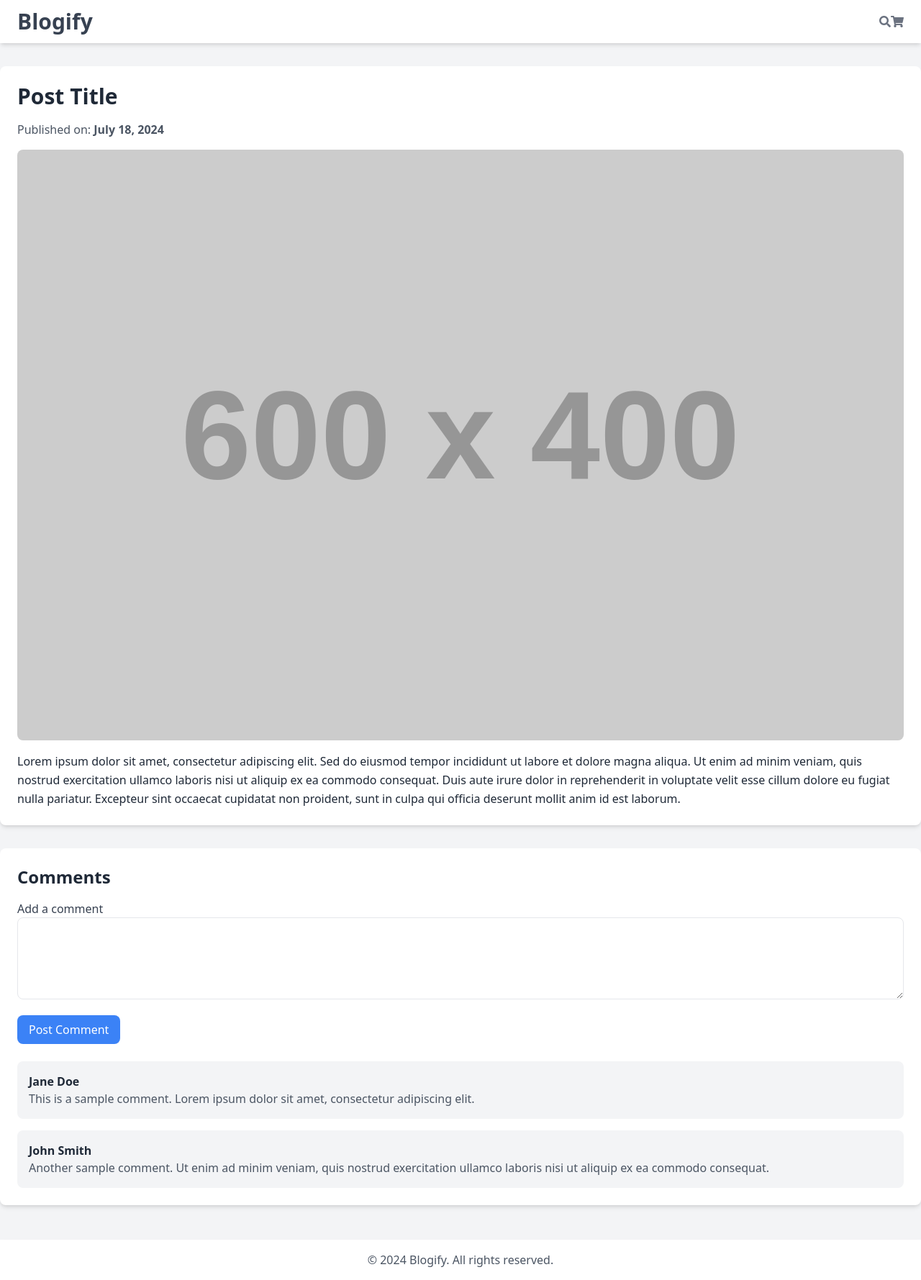
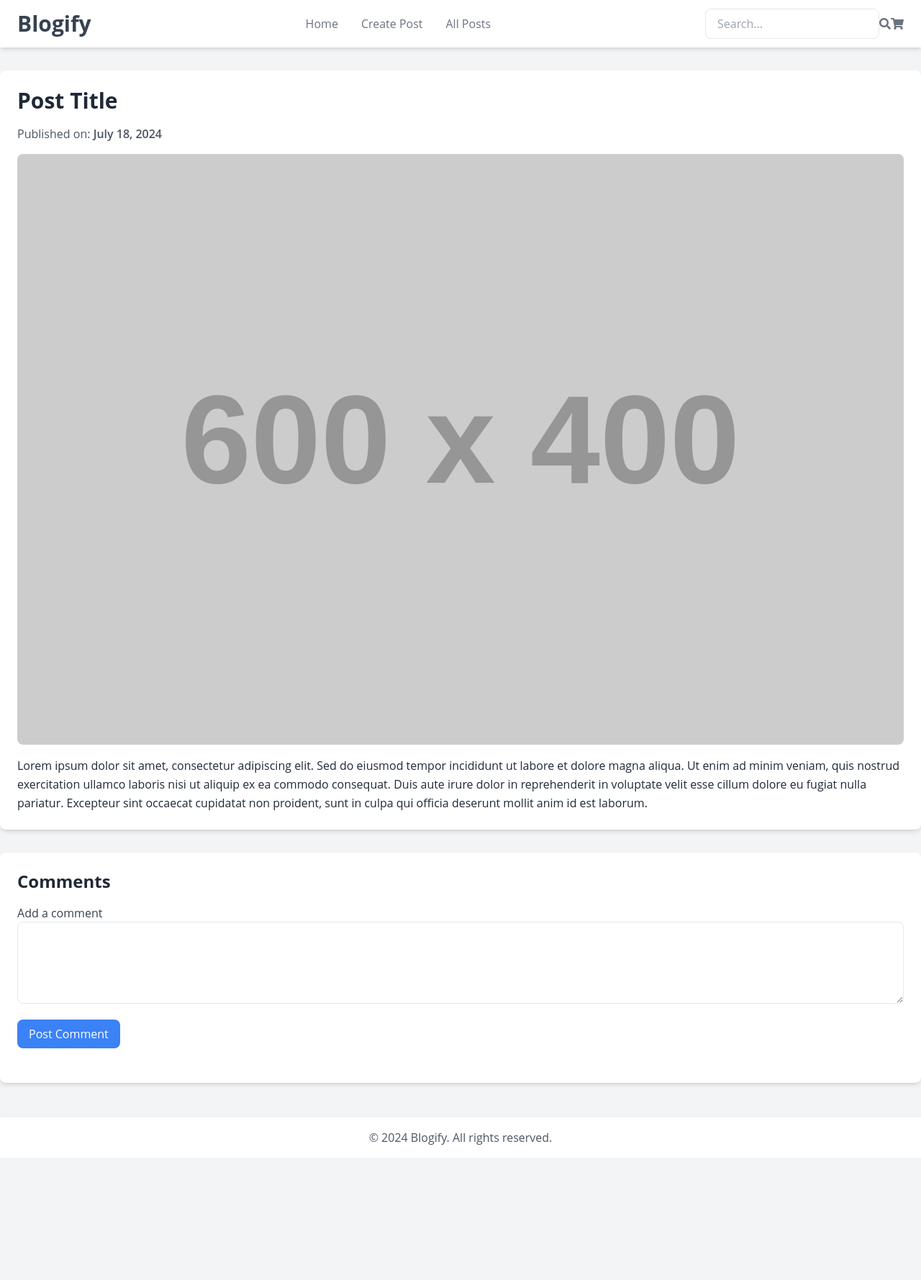
Before and after one commit to BrianShifoko/Blogify, a plain HTML site: page post.html in a window 1280 px wide. Shown: the whole page at 72% size. After the commit the page ends 1609 px from the top, so only its background shows below. Drawn offline with nearby package versions, Linux system fonts and the light colour scheme; placeholder pictures from the web are drawn by us.

Commit message:
Added dynamic post content display and comment section to post.html with Google account integration structure

```diff
--- a/post.html
+++ b/post.html
@@ -7,15 +7,22 @@
     <title>Blogify - Post</title>
     <script src="https://cdn.tailwindcss.com"></script>
     <link rel="stylesheet" href="https://cdnjs.cloudflare.com/ajax/libs/font-awesome/5.15.3/css/all.min.css">
+    <link rel="stylesheet" href="css/styles.css">
 </head>
 
 <body class="bg-gray-100">
     <header class="bg-white shadow-md">
         <div class="container mx-auto px-6 py-3 flex justify-between items-center">
             <div class="text-3xl font-bold text-gray-700">
-                Blogify
+                <a href="index.html">Blogify</a>
             </div>
+            <nav class="flex items-center">
+                <a href="index.html" class="text-gray-500 hover:text-gray-600 mx-4">Home</a>
+                <a href="create-post.html" class="text-gray-500 hover:text-gray-600 mx-4">Create Post</a>
+                <a href="post.html" class="text-gray-500 hover:text-gray-600 mx-4">All Posts</a>
+            </nav>
             <div class="flex items-center">
+                <input type="text" id="search-input" placeholder="Search..." class="px-4 py-2 border rounded-lg focus:outline-none focus:ring-2 focus:ring-blue-500">
                 <button class="text-gray-500 hover:text-gray-600 focus:outline-none mx-4 sm:mx-0">
                     <i class="fas fa-search"></i>
                 </button>
@@ -28,10 +35,10 @@
 
     <main class="container mx-auto mt-8">
         <article class="bg-white p-6 rounded-lg shadow-md">
-            <h1 class="text-3xl font-bold text-gray-800 mb-4">Post Title</h1>
-            <p class="text-gray-600 mb-4">Published on: <span class="font-semibold">July 18, 2024</span></p>
-            <img src="https://placehold.co/600x400" alt="Blog post image" class="w-full mb-4 rounded-lg">
-            <p class="text-gray-800 leading-relaxed">Lorem ipsum dolor sit amet, consectetur adipiscing elit. Sed
+            <h1 id="post-title" class="text-3xl font-bold text-gray-800 mb-4">Post Title</h1>
+            <p class="text-gray-600 mb-4">Published on: <span id="post-date" class="font-semibold">July 18, 2024</span></p>
+            <img id="post-image" src="https://placehold.co/600x400" alt="Blog post image" class="w-full mb-4 rounded-lg">
+            <p id="post-content" class="text-gray-800 leading-relaxed">Lorem ipsum dolor sit amet, consectetur adipiscing elit. Sed
                 do eiusmod tempor incididunt ut labore et dolore magna aliqua. Ut enim ad minim veniam, quis nostrud
                 exercitation ullamco laboris nisi ut aliquip ex ea commodo consequat. Duis aute irure dolor in
                 reprehenderit in voluptate velit esse cillum dolore eu fugiat nulla pariatur. Excepteur sint occaecat
@@ -40,7 +47,7 @@
 
         <section class="bg-white p-6 rounded-lg shadow-md mt-8">
             <h2 class="text-2xl font-bold text-gray-800 mb-4">Comments</h2>
-            <form action="#" method="POST" class="space-y-4">
+            <form id="comment-form" action="#" method="POST" class="space-y-4">
                 <div>
                     <label for="comment" class="block text-gray-700">Add a comment</label>
                     <textarea id="comment" name="comment" rows="4" class="w-full px-4 py-2 border rounded-lg focus:outline-none focus:ring-2 focus:ring-blue-500"></textarea>
@@ -48,17 +55,8 @@
                 <button type="submit" class="px-4 py-2 bg-blue-500 text-white rounded-lg hover:bg-blue-600 focus:outline-none focus:ring-2 focus:ring-blue-500">Post Comment</button>
             </form>
 
-            <div class="mt-6 space-y-4">
-                <div class="bg-gray-100 p-4 rounded-lg">
-                    <p class="text-gray-800 font-semibold">Jane Doe</p>
-                    <p class="text-gray-600">This is a sample comment. Lorem ipsum dolor sit amet, consectetur
-                        adipiscing elit.</p>
-                </div>
-                <div class="bg-gray-100 p-4 rounded-lg">
-                    <p class="text-gray-800 font-semibold">John Smith</p>
-                    <p class="text-gray-600">Another sample comment. Ut enim ad minim veniam, quis nostrud
-                        exercitation ullamco laboris nisi ut aliquip ex ea commodo consequat.</p>
-                </div>
+            <div id="comments-section" class="mt-6 space-y-4">
+                <!-- Comments will be dynamically inserted here -->
             </div>
         </section>
     </main>
@@ -68,6 +66,9 @@
             <p class="text-gray-600">© 2024 Blogify. All rights reserved.</p>
         </div>
     </footer>
+
+    <script src="https://apis.google.com/js/platform.js" async defer></script>
+    <script src="js/main.js"></script>
 </body>
 
 </html>
```
